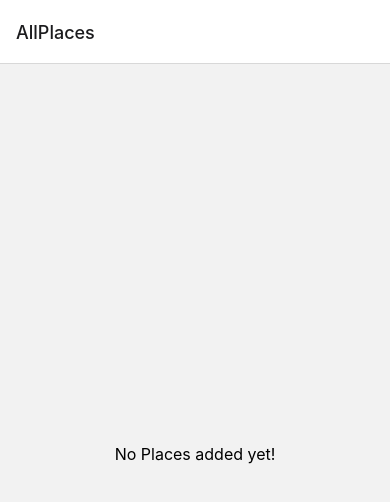
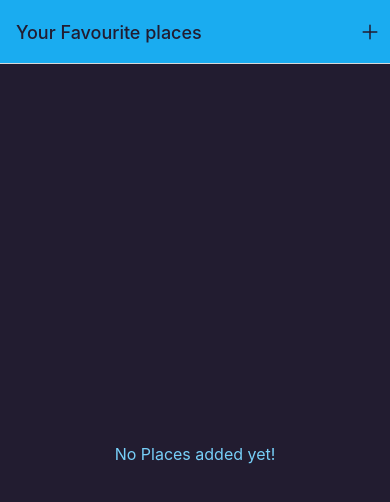
Before and after one commit to amitkr7/RNFavoritePlaces, a React Native app: screen /AllPlaces in a window 390 px wide. Shown: the top 502 px of the page. Built offline with nearby package versions, Linux system fonts and the light colour scheme.

Commit message:
Header button and global Colors

```diff
--- a/App.js
+++ b/App.js
@@ -4,6 +4,8 @@
 import { createNativeStackNavigator } from '@react-navigation/native-stack';
 import AllPlaces from './screens/AllPlaces';
 import AddPlace from './screens/AddPlace';
+import IconButton from './components/UI/IconButton';
+import { Colors } from './constants/colors';
 
 const Stack = createNativeStackNavigator();
 
@@ -12,9 +14,34 @@
     <>
       <StatusBar style='dark' />
       <NavigationContainer>
-        <Stack.Navigator>
-          <Stack.Screen name='AllPlaces' component={AllPlaces} />
-          <Stack.Screen name='AaddPlace' component={AddPlace} />
+        <Stack.Navigator
+          screenOptions={{
+            headerStyle: {
+              backgroundColor: Colors.primary500,
+            },
+            headerTintColor: Colors.gray700,
+            contentStyle: { backgroundColor: Colors.gray700 },
+          }}>
+          <Stack.Screen
+            name='AllPlaces'
+            component={AllPlaces}
+            options={({ navigation }) => ({
+              title: 'Your Favourite places',
+              headerRight: ({ tintColor }) => (
+                <IconButton
+                  icon='add'
+                  size={24}
+                  color={tintColor}
+                  onPress={() => navigation.navigate('AddPlace')}
+                />
+              ),
+            })}
+          />
+          <Stack.Screen
+            name='AddPlace'
+            component={AddPlace}
+            options={{ title: 'Add a new Place' }}
+          />
         </Stack.Navigator>
       </NavigationContainer>
     </>
--- a/components/Places/PlacesList.js
+++ b/components/Places/PlacesList.js
@@ -2,6 +2,7 @@
 import { FlatList, StyleSheet, Text, View } from 'react-native';
 
 import PlaceItem from './PlaceItem';
+import { Colors } from '../../constants/colors';
 
 const PlacesList = ({ places }) => {
   if (!places || places.length === 0) {
@@ -31,5 +32,6 @@
   },
   fallbackText: {
     fontSize: 16,
+    color: Colors.primary200,
   },
 });
--- /dev/null
+++ b/components/UI/IconButton.js
@@ -0,0 +1,25 @@
+import { Pressable, StyleSheet } from 'react-native';
+import { Ionicons } from '@expo/vector-icons';
+
+const IconButton = ({ icon, size, color, onPress }) => {
+  return (
+    <Pressable
+      style={({ pressed }) => [styles.button, pressed && styles.pressed]}
+      onPress={onPress}>
+      <Ionicons name={icon} size={size} color={color} />
+    </Pressable>
+  );
+};
+
+export default IconButton;
+
+const styles = StyleSheet.create({
+  button: {
+    padding: 8,
+    justifyContent: 'center',
+    alignItems: 'center',
+  },
+  pressed: {
+    opacity: 0.7,
+  },
+});
--- /dev/null
+++ b/constants/colors.js
@@ -0,0 +1,11 @@
+export const Colors = {
+  primary50: '#cfeffd',
+  primary100: '#a0defb',
+  primary200: '#77cff8',
+  primary400: '#44bdf5',
+  primary500: '#1aacf0',
+  primary700: '#0570c9',
+  primary800: '#003b88',
+  accent500: '#e6b30b',
+  gray700: '#221c30',
+};
```
